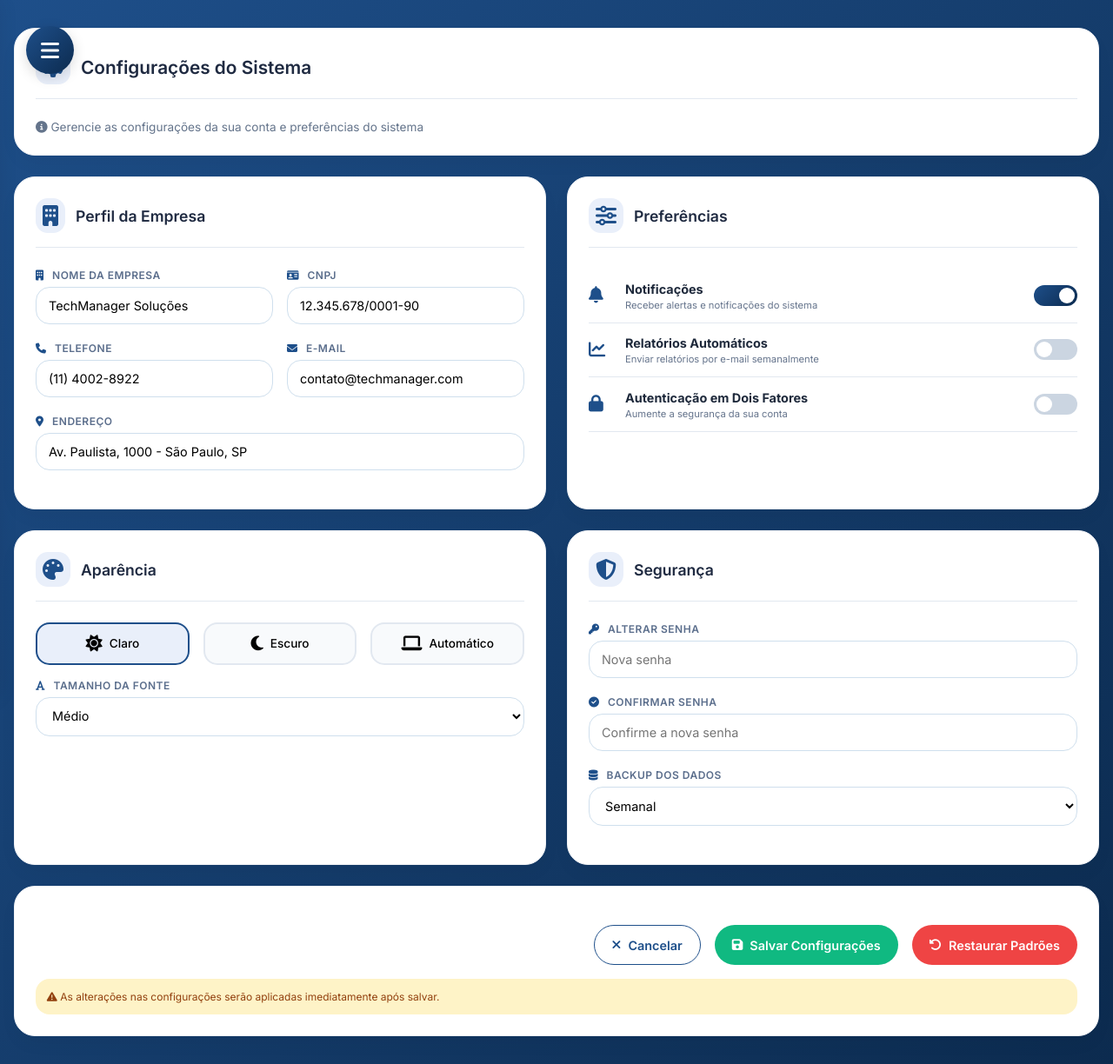
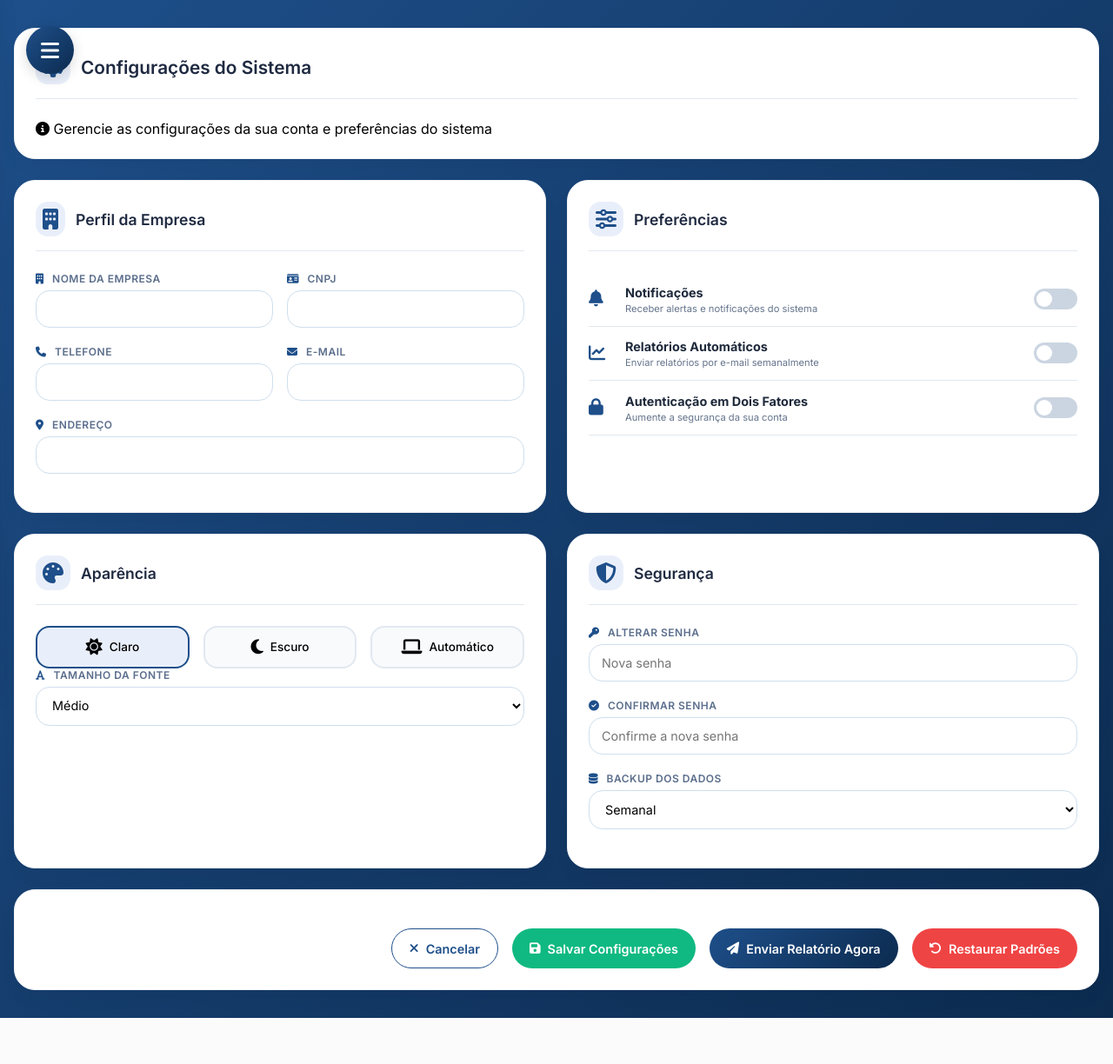
Before and after one commit to josegsantoss/PROJETO_SGE, a Flask app: template back-end/templates/configuracao.html in a window 1280 px wide. Shown: the whole page at 87% size. After the commit the page ends 1171 px from the top, so only its background shows below. Run offline with Flask 3, Linux system fonts and the light colour scheme; the template is opened without the code that fills it, so the values that code supplies are empty.

Commit message:
Update configuracao.html

```diff
--- a/back-end/templates/configuracao.html
+++ b/back-end/templates/configuracao.html
@@ -7,8 +7,7 @@
 
     <link href="https://fonts.googleapis.com/css2?family=Inter:opsz,wght@14..32,400;14..32,500;14..32,600;14..32,700&display=swap" rel="stylesheet">
     <link rel="stylesheet" href="https://cdnjs.cloudflare.com/ajax/libs/font-awesome/6.5.1/css/all.min.css">
-      <link rel="stylesheet" href="{{ url_for('static', filename='configuracao.css') }}">
-
+    <link rel="stylesheet" href="{{ url_for('static', filename='configuracao.css') }}">
 </head>
 <body>
 
@@ -20,7 +19,7 @@
         <div class="menu-header">
             <div class="user-avatar"><i class="fas fa-user-circle"></i></div>
             <h3>Olá, Usuário</h3>
-            <p><i class="fas fa-envelope"></i> admin@techmanager.com</p>
+            <p><i class="fas fa-envelope"></i> {{ session.get('usuario_logado', 'admin@techmanager.com') }}</p>
         </div>
         <div class="menu-items">
             <a class="menu-item" href="{{ url_for('menu') }}">
@@ -31,7 +30,7 @@
                 <i class="fas fa-address-card"></i><span>Cadastro de Clientes</span>
             </a>
 
-            {% if session.get('cargo') == 'admin' %}
+            {% if session.get('nivel') == 2 %}
             <a class="menu-item" href="{{ url_for('cadastro_funcionario') }}">
                 <i class="fas fa-users"></i><span>Cadastro de Funcionários</span>
             </a>
@@ -71,7 +70,6 @@
                 <i class="fas fa-sign-out-alt"></i><span>Sair</span>
             </a>
          </div>
-        </div>
     </div>
 
     <div class="dashboard">
@@ -81,7 +79,7 @@
                 <i class="fas fa-cog"></i>
                 <h2>Configurações do Sistema</h2>
             </div>
-            <div style="font-size: 0.85rem; color: #64748b;">
+            <div class="sub-header-info">
                 <i class="fas fa-info-circle"></i> Gerencie as configurações da sua conta e preferências do sistema
             </div>
         </div>
@@ -95,27 +93,27 @@
             <div class="form-row">
                 <div class="input-group">
                     <label><i class="fas fa-building"></i> Nome da Empresa</label>
-                    <input type="text" id="empresaNome" value="TechManager Soluções">
+                    <input type="text" id="empresaNome" value="">
                 </div>
                 <div class="input-group">
                     <label><i class="fas fa-id-card"></i> CNPJ</label>
-                    <input type="text" id="empresaCnpj" value="12.345.678/0001-90">
+                    <input type="text" id="empresaCnpj" value="">
                 </div>
             </div>
             <div class="form-row">
                 <div class="input-group">
                     <label><i class="fas fa-phone"></i> Telefone</label>
-                    <input type="text" id="empresaTelefone" value="(11) 4002-8922">
+                    <input type="text" id="empresaTelefone" value="">
                 </div>
                 <div class="input-group">
                     <label><i class="fas fa-envelope"></i> E-mail</label>
-                    <input type="email" id="empresaEmail" value="contato@techmanager.com">
+                    <input type="email" id="empresaEmail" value="">
                 </div>
             </div>
             <div class="form-row">
                 <div class="input-group">
                     <label><i class="fas fa-map-marker-alt"></i> Endereço</label>
-                    <input type="text" id="empresaEndereco" value="Av. Paulista, 1000 - São Paulo, SP">
+                    <input type="text" id="empresaEndereco" value="">
                 </div>
             </div>
         </div>
@@ -135,7 +133,7 @@
                     </div>
                 </div>
                 <label class="toggle">
-                    <input type="checkbox" id="notificacoesToggle" checked>
+                    <input type="checkbox" id="notificacoesToggle">
                     <span class="slider"></span>
                 </label>
             </div>
@@ -187,7 +185,7 @@
                     <span>Automático</span>
                 </div>
             </div>
-            <div class="form-row" style="margin-top: 1rem;">
+            <div class="form-row margin-top-1rem">
                 <div class="input-group">
                     <label><i class="fas fa-font"></i> Tamanho da Fonte</label>
                     <select id="fontSize">
@@ -234,16 +232,13 @@
             <div class="actions-bar">
                 <button id="btnCancelar" class="outline"><i class="fas fa-times"></i> Cancelar</button>
                 <button id="btnSalvar" class="success"><i class="fas fa-save"></i> Salvar Configurações</button>
+                <button id="btnTesteRelatorio" class="info"><i class="fas fa-paper-plane"></i> Enviar Relatório Agora</button>
                 <button id="btnResetar" class="danger"><i class="fas fa-undo-alt"></i> Restaurar Padrões</button>
-            </div>
-            <div style="margin-top: 1rem; padding: 0.8rem; background: #fef3c7; border-radius: 1rem; font-size: 0.75rem; color: #92400e;">
-                <i class="fas fa-exclamation-triangle"></i> As alterações nas configurações serão aplicadas imediatamente após salvar.
             </div>
         </div>
     </div>
 
     <script>
-        // Função para mostrar notificações
         function mostrarNotificacao(mensagem, tipo) {
             const notificacao = document.createElement('div');
             const cor = tipo === 'success' ? '#10b981' : tipo === 'error' ? '#ef4444' : '#3b82f6';
@@ -274,120 +269,83 @@
             }, 3000);
         }
 
-        // Salvar configurações
-        document.getElementById('btnSalvar')?.addEventListener('click', () => {
-            const novaSenha = document.getElementById('novaSenha')?.value;
-            const confirmarSenha = document.getElementById('confirmarSenha')?.value;
+        document.getElementById('btnSalvar').addEventListener('click', () => {
+            const novaSenha = document.getElementById('novaSenha').value;
+            const confirmarSenha = document.getElementById('confirmarSenha').value;
 
             if (novaSenha && novaSenha !== confirmarSenha) {
                 mostrarNotificacao('As senhas não coincidem!', 'error');
                 return;
             }
 
-            // Salvar no localStorage
             const config = {
                 empresa: {
-                    nome: document.getElementById('empresaNome')?.value,
-                    cnpj: document.getElementById('empresaCnpj')?.value,
-                    telefone: document.getElementById('empresaTelefone')?.value,
-                    email: document.getElementById('empresaEmail')?.value,
-                    endereco: document.getElementById('empresaEndereco')?.value
+                    nome: document.getElementById('empresaNome').value,
+                    cnpj: document.getElementById('empresaCnpj').value,
+                    telefone: document.getElementById('empresaTelefone').value,
+                    email: document.getElementById('empresaEmail').value,
+                    endereco: document.getElementById('empresaEndereco').value
                 },
                 preferencias: {
-                    notificacoes: document.getElementById('notificacoesToggle')?.checked,
-                    relatorios: document.getElementById('relatoriosToggle')?.checked,
-                    twoFactor: document.getElementById('twoFactorToggle')?.checked
-                },
-                aparencia: {
-                    tema: document.querySelector('.tema-btn.active')?.dataset.tema,
-                    fontSize: document.getElementById('fontSize')?.value
-                },
-                backup: document.getElementById('backupFrequencia')?.value
+                    notificacoes: document.getElementById('notificacoesToggle').checked,
+                    relatorios: document.getElementById('relatoriosToggle').checked,
+                    twoFactor: document.getElementById('twoFactorToggle').checked
+                }
             };
 
-            localStorage.setItem('techConfig', JSON.stringify(config));
-            mostrarNotificacao('Configurações salvas com sucesso!', 'success');
+            fetch('/api/salvar-config', {
+                method: 'POST',
+                headers: { 'Content-Type': 'application/json' },
+                body: JSON.stringify(config)
+            })
+            .then(res => res.json())
+            .then(data => {
+                if (data.status === 'sucesso') {
+                    mostrarNotificacao('Configurações salvas com sucesso!', 'success');
+                } else {
+                    mostrarNotificacao('Erro ao salvar: ' + (data.mensagem || ''), 'error');
+                }
+            })
+            .catch(() => mostrarNotificacao('Erro de conexão ao salvar!', 'error'));
         });
 
-        // Restaurar padrões
-        document.getElementById('btnResetar')?.addEventListener('click', () => {
-            if (confirm('Tem certeza que deseja restaurar todas as configurações para os valores padrão?')) {
-                document.getElementById('empresaNome').value = 'TechManager Soluções';
-                document.getElementById('empresaCnpj').value = '12.345.678/0001-90';
-                document.getElementById('empresaTelefone').value = '(11) 4002-8922';
-                document.getElementById('empresaEmail').value = 'contato@techmanager.com';
-                document.getElementById('empresaEndereco').value = 'Av. Paulista, 1000 - São Paulo, SP';
-                document.getElementById('notificacoesToggle').checked = true;
-                document.getElementById('relatoriosToggle').checked = false;
-                document.getElementById('twoFactorToggle').checked = false;
-                document.getElementById('fontSize').value = 'medio';
-                document.getElementById('backupFrequencia').value = 'semanal';
-                document.getElementById('novaSenha').value = '';
-                document.getElementById('confirmarSenha').value = '';
+        // Botão Enviar Relatório Agora
+        document.getElementById('btnTesteRelatorio').addEventListener('click', () => {
+            if (!confirm('Deseja enviar um relatório teste agora?')) return;
 
-                document.querySelectorAll('.tema-btn').forEach(btn => btn.classList.remove('active'));
-                document.querySelector('.tema-btn[data-tema="claro"]').classList.add('active');
-
-                mostrarNotificacao('Configurações restauradas para os valores padrão!', 'success');
-            }
+            fetch('/teste-relatorio')
+                .then(res => res.json())
+                .then(data => {
+                    if (data.status === 'sucesso') {
+                        mostrarNotificacao(data.mensagem, 'success');
+                    } else {
+                        mostrarNotificacao('Erro ao enviar relatório', 'error');
+                    }
+                })
+                .catch(() => mostrarNotificacao('Erro de conexão ao enviar relatório', 'error'));
         });
 
-        // Cancelar
-        document.getElementById('btnCancelar')?.addEventListener('click', () => {
-            mostrarNotificacao('Alterações descartadas!', 'info');
-        });
+        // Carregar configurações
+        function carregarConfiguracoes() {
+            fetch('/api/carregar-config')
+                .then(res => res.json())
+                .then(data => {
+                    if (data && data.status !== 'erro') {
+                        document.getElementById('empresaNome').value = data.empresa_nome || '';
+                        document.getElementById('empresaCnpj').value = data.empresa_cnpj || '';
+                        document.getElementById('empresaTelefone').value = data.empresa_telefone || '';
+                        document.getElementById('empresaEmail').value = data.empresa_email || '';
+                        document.getElementById('empresaEndereco').value = data.empresa_endereco || '';
 
-        // Tema buttons
-        document.querySelectorAll('.tema-btn').forEach(btn => {
-            btn.addEventListener('click', () => {
-                document.querySelectorAll('.tema-btn').forEach(b => b.classList.remove('active'));
-                btn.classList.add('active');
-                const tema = btn.dataset.tema;
-                if (tema === 'escuro') {
-                    mostrarNotificacao('Tema escuro selecionado (em desenvolvimento)', 'info');
-                } else if (tema === 'claro') {
-                    mostrarNotificacao('Tema claro selecionado', 'info');
-                } else {
-                    mostrarNotificacao('Tema automático selecionado', 'info');
-                }
-            });
-        });
-
-        // Carregar configurações salvas
-        function carregarConfiguracoes() {
-            const salvo = localStorage.getItem('techConfig');
-            if (salvo) {
-                try {
-                    const config = JSON.parse(salvo);
-                    if (config.empresa) {
-                        document.getElementById('empresaNome').value = config.empresa.nome || '';
-                        document.getElementById('empresaCnpj').value = config.empresa.cnpj || '';
-                        document.getElementById('empresaTelefone').value = config.empresa.telefone || '';
-                        document.getElementById('empresaEmail').value = config.empresa.email || '';
-                        document.getElementById('empresaEndereco').value = config.empresa.endereco || '';
+                        document.getElementById('notificacoesToggle').checked = Boolean(data.notificacoes_ativas);
+                        document.getElementById('relatoriosToggle').checked = Boolean(data.relatorios_ativos);
+                        document.getElementById('twoFactorToggle').checked = Boolean(data.two_factor_ativo);
                     }
-                    if (config.preferencias) {
-                        document.getElementById('notificacoesToggle').checked = config.preferencias.notificacoes || false;
-                        document.getElementById('relatoriosToggle').checked = config.preferencias.relatorios || false;
-                        document.getElementById('twoFactorToggle').checked = config.preferencias.twoFactor || false;
-                    }
-                    if (config.aparencia) {
-                        document.getElementById('fontSize').value = config.aparencia.fontSize || 'medio';
-                        document.querySelectorAll('.tema-btn').forEach(btn => {
-                            btn.classList.remove('active');
-                            if (btn.dataset.tema === config.aparencia.tema) {
-                                btn.classList.add('active');
-                            }
-                        });
-                    }
-                    if (config.backup) {
-                        document.getElementById('backupFrequencia').value = config.backup;
-                    }
-                } catch(e) {}
-            }
+                })
+                .catch(err => console.error("Erro ao carregar configurações:", err));
         }
 
-        carregarConfiguracoes();
+        document.addEventListener('DOMContentLoaded', carregarConfiguracoes);
     </script>
 </body>
 </html>
```
